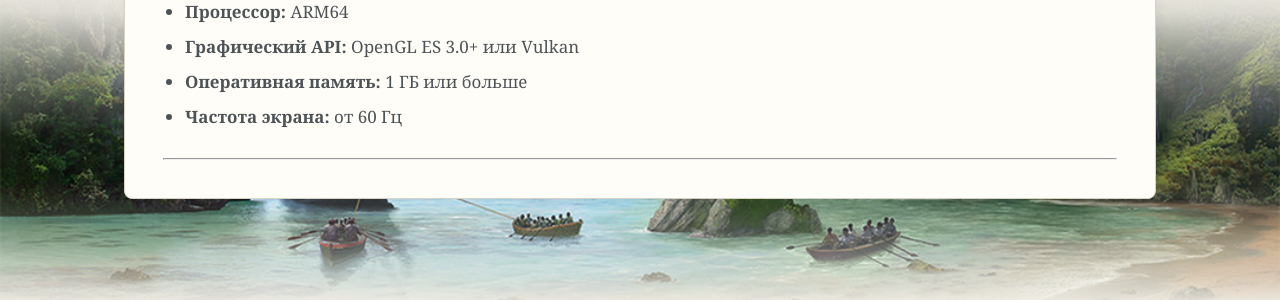
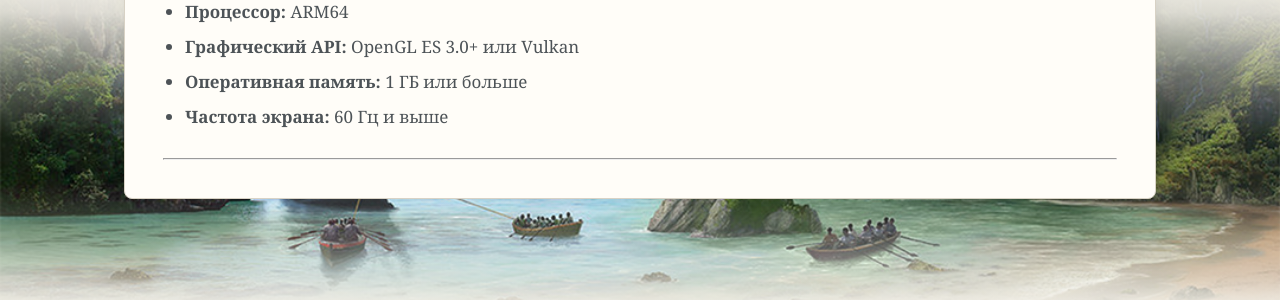
Before and after one commit to tislic/SeaDogsPort, a Jekyll site: the page built from сборки.md, in a window 1280 px wide. Shown: the part 1347-1647 px from the top of the page. Built offline with Jekyll 4.4.1, drawn with Linux system fonts in a browser that asks for light colours.

Commit message:
Update screen refresh rate requirement to 60 Hz and above

```diff
--- a/сборки.md
+++ b/сборки.md
@@ -41,6 +41,6 @@ permalink: /сборки/
 - **Процессор:** ARM64
 - **Графический API:** OpenGL ES 3.0+ или Vulkan
 - **Оперативная память:** 1 ГБ или больше
-- **Частота экрана:** от 60 Гц
+- **Частота экрана:** 60 Гц и выше
 
 ---
```
